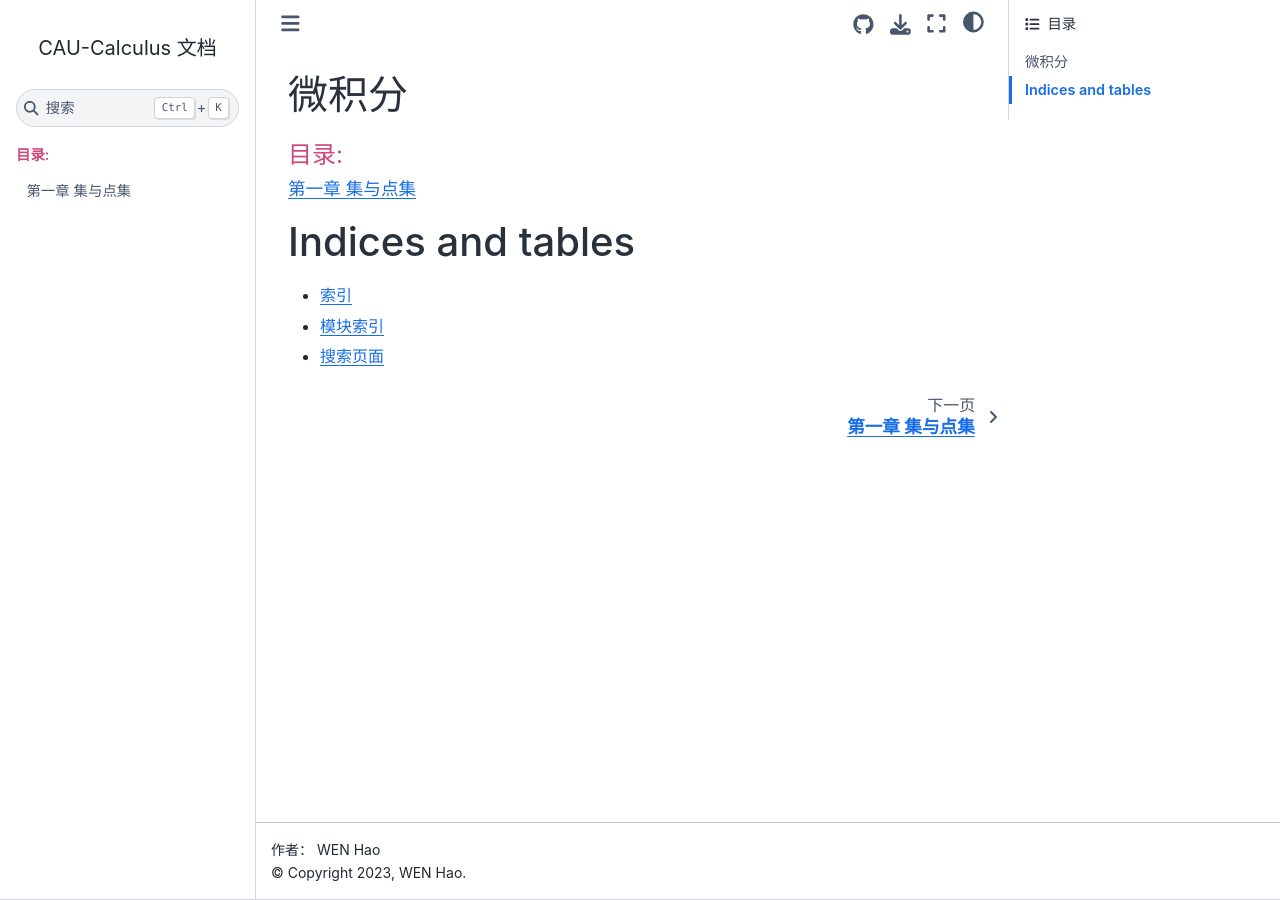
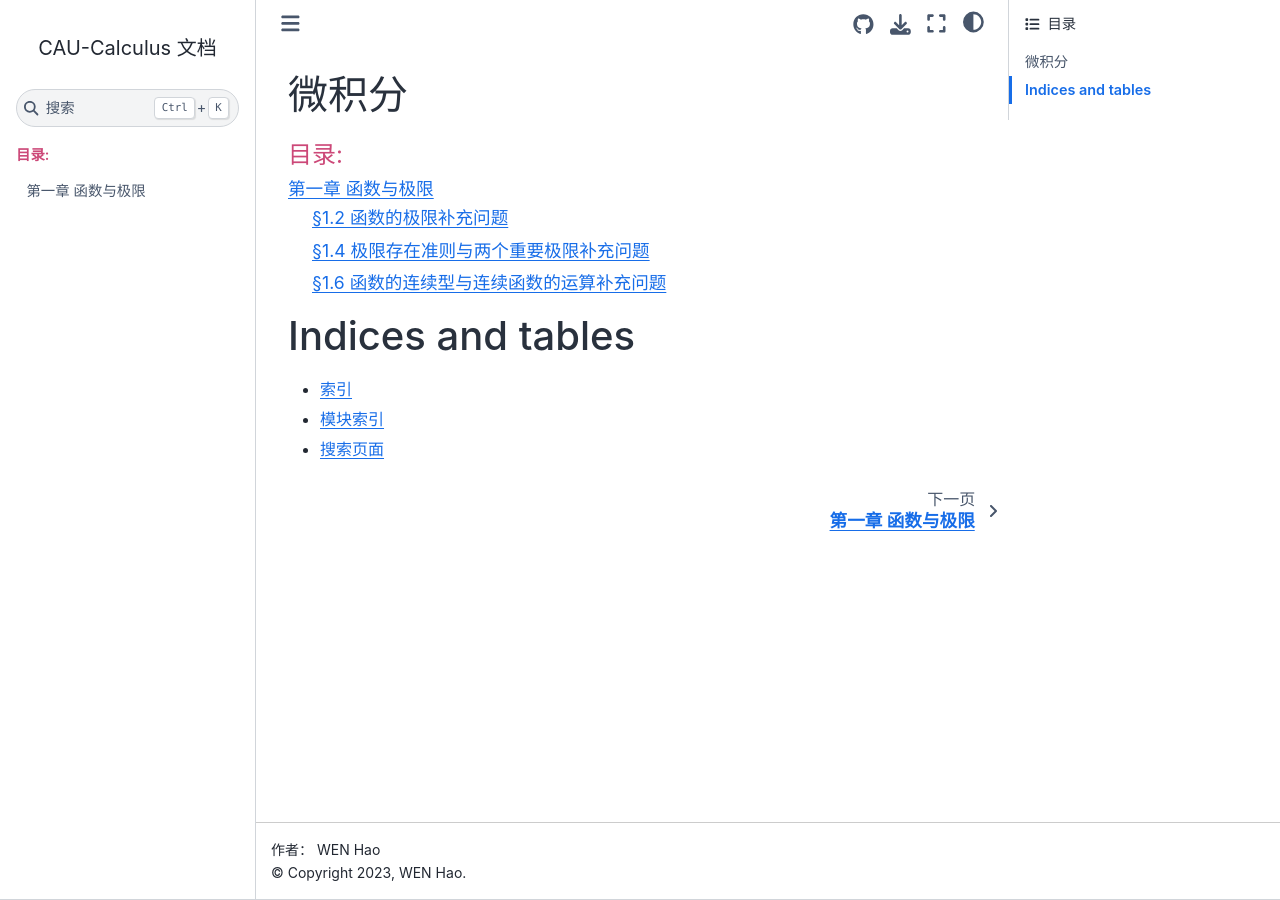
Before and after one commit to wenh06/CAU-Courses, a Sphinx documentation site: the page built from Calculus/source/index.rst, in a window 1280 px wide. Built offline with Sphinx 7.4.7 and the Sphinx Book theme 1.1.4, drawn with Linux system fonts in a browser that asks for light colours.

Commit message:
update calculus

```diff
--- a/Calculus/source/chap1.rst
+++ b/Calculus/source/chap1.rst
@@ -1,11 +1,12 @@
-第一章  集与点集
+第一章  函数与极限
 ^^^^^^^^^^^^^^^^^^^^^^^^^
 
 ..  contents:: :local:
 
-§1.2 函数的极限补充问题：
+§1.2 函数的极限补充问题
+--------------------------------
 
-设 :math:`a_n > 0 (n = 1, 2, \ldots)` 且存在常数 :math:`c > 0` 使得 :math:`\forall n > m > 1` 有 :math:`a_n \le c \cdot a_m`.
+1. 设 :math:`a_n > 0 (n = 1, 2, \ldots)` 且存在常数 :math:`c > 0` 使得 :math:`\forall n > m > 1` 有 :math:`a_n \le c \cdot a_m`.
 已知 :math:`\{a_n\}` 存在子列 :math:`\{a_{n_k}\}` 极限等于0，求证 :math:`\lim\limits_{n \to \infty} a_n = 0`。
 
 .. proof:proof::
@@ -24,3 +25,47 @@
         0 < a_n < c \cdot a_{n_{K(\varepsilon)+1}} < c \cdot \varepsilon / c = \varepsilon
 
     由于 :math:`\varepsilon` 是任意的，所以 :math:`\lim\limits_{n \to \infty} a_n = 0`.
+
+§1.4 极限存在准则与两个重要极限补充问题
+--------------------------------------------
+
+求 :math:`\lim\limits_{x \to 0} x \left[ \dfrac{1}{x} \right]`
+
+.. proof:solution::
+
+    取整函数的定义为
+
+    .. math::
+
+        [x] = \max \{ n \in \mathbb{Z} | n \le x \} = n \text{ 若 } n \le x < n + 1, n \in \mathbb{Z}
+
+    那么对于 :math:`\left[ \dfrac{1}{x} \right]` 来说，有 :math:`\left[ \dfrac{1}{x} \right] \le \dfrac{1}{x} < \left[ \dfrac{1}{x} \right] + 1`
+    (将上式的 :math:`x, n` 分别替换为 :math:`\dfrac{1}{x}, \left[ \dfrac{1}{x} \right]` 即可)，那么
+
+    .. math::
+
+        \dfrac{1}{x} - 1 < \left[ \dfrac{1}{x} \right] \le \dfrac{1}{x}
+
+    那么可以利用夹逼准则得到
+
+    .. math::
+
+        1 = \lim\limits_{x \to 0} x \left( \dfrac{1}{x} - 1 \right) \le \lim\limits_{x \to 0} x \left[ \dfrac{1}{x} \right] \le \lim\limits_{x \to 0} x \cdot \dfrac{1}{x} = 1
+
+§1.6 函数的连续型与连续函数的运算补充问题
+--------------------------------------------
+
+Riemann 函数定义为
+
+.. math::
+
+    f(x) = \begin{cases}
+        0, & x \text{ 为无理数} \\
+        \dfrac{1}{q}, & x = \dfrac{p}{q} \text{ 为有理数, 且 } p, q \text{ 互素, } q > 0
+    \end{cases}
+
+求证 Riemann 函数在所有无理数点处连续，且在所有有理数点处间断。
+
+.. proof:proof::
+
+    待写
--- a/Calculus/source/conf.py
+++ b/Calculus/source/conf.py
@@ -69,7 +69,8 @@ proof_theorem_types = {
     "observation": "观察",
     "proof": "证明",
     "property": "性质",
-    "remark": "注记",  # new
+    "remark": "注记",
+    "solution": "解",
 }
 
 templates_path = ["_templates"]
--- a/RealAnalysis/source/conf.py
+++ b/RealAnalysis/source/conf.py
@@ -69,7 +69,8 @@ proof_theorem_types = {
     "observation": "观察",
     "proof": "证明",
     "property": "性质",
-    "remark": "注记",  # new
+    "remark": "注记",
+    "solution": "解",
 }
 
 templates_path = ["_templates"]
--- a/RealAnalysis/source/index.rst
+++ b/RealAnalysis/source/index.rst
@@ -3,7 +3,7 @@
    You can adapt this file completely to your liking, but it should at least
    contain the root `toctree` directive.
 
-实变函数 （Real Analysis）
+实变函数 （Real Analysis）习题解答
 ============================================
 
 .. toctree::
```
Also changed, not shown: RealAnalysis/source/chap1.rst (+20 -0 lines).
